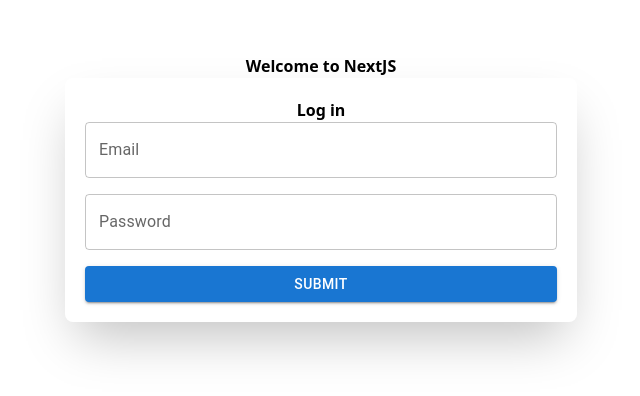
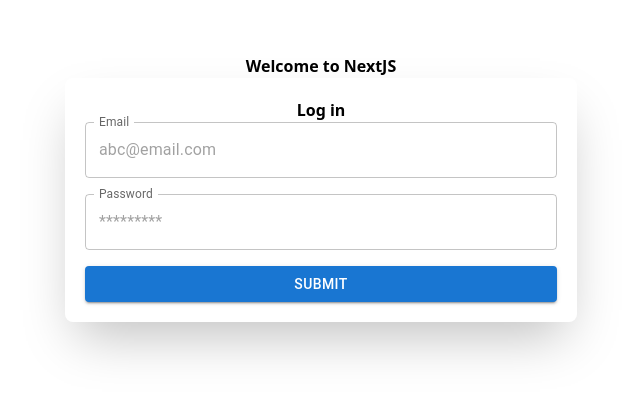
Before and after one commit to phantuananh18/next-my-app, a Next.js app: page / in a window 1280 px wide. Shown: the part 212-608 px from the top of the page, without its empty margins (319-959 px from the left). Built offline with nearby package versions, Linux system fonts and the light colour scheme.

Commit message:
Setup vercel database and handle submit form

```diff
--- a/package.json
+++ b/package.json
@@ -13,6 +13,7 @@
     "@emotion/styled": "^11.11.5",
     "@mui/material": "^5.15.15",
     "@reduxjs/toolkit": "^2.2.4",
+    "@vercel/postgres": "^0.9.0",
     "formik": "^2.4.6",
     "next": "14.2.3",
     "react": "^18",
--- a/src/components/LoginForm.tsx
+++ b/src/components/LoginForm.tsx
@@ -2,6 +2,7 @@
 import { TextField, Button } from '@mui/material';
 import * as yup from 'yup';
 import { useFormik } from 'formik';
+import { useRouter } from 'next/navigation';
 
 export interface LoginFormValues {
   email: string;
@@ -25,14 +26,16 @@
 
 const LoginForm = (props: LoginFormProps) => {
   const { initialValues, onSubmit: onSubmitForm } = props;
+  const router = useRouter();
 
   const formik = useFormik({
     initialValues: initialValues ?? defaultLoginForm,
     onSubmit: (values) => {
       const data = { email: values.email, password: values.password };
-      if (onSubmitForm) {
-        onSubmitForm(data);
-      }
+      // if (onSubmitForm) {
+      //   onSubmitForm(data);
+      // }
+      router.push('/dashboard');
     },
     validationSchema: validationSchema,
   });
@@ -55,6 +58,7 @@
             onBlur = {formik.handleBlur}
             helperText = {formik.touched.email && formik.errors.email}
             error = {formik.touched.email && Boolean(formik.errors.email)}
+            InputLabelProps={{shrink: true}}
           />
         </div>
         <div>
@@ -71,6 +75,7 @@
             onBlur={formik.handleBlur}
             helperText = {formik.touched.password && formik.errors.password}
             error = {formik.touched.password && Boolean(formik.errors.password)}
+            InputLabelProps={{shrink: true}}
           />
         </div>
         <Button variant='contained' type='submit'>
```
Also changed, not shown: 1 other file (tests, documents, lock files or other folders).
